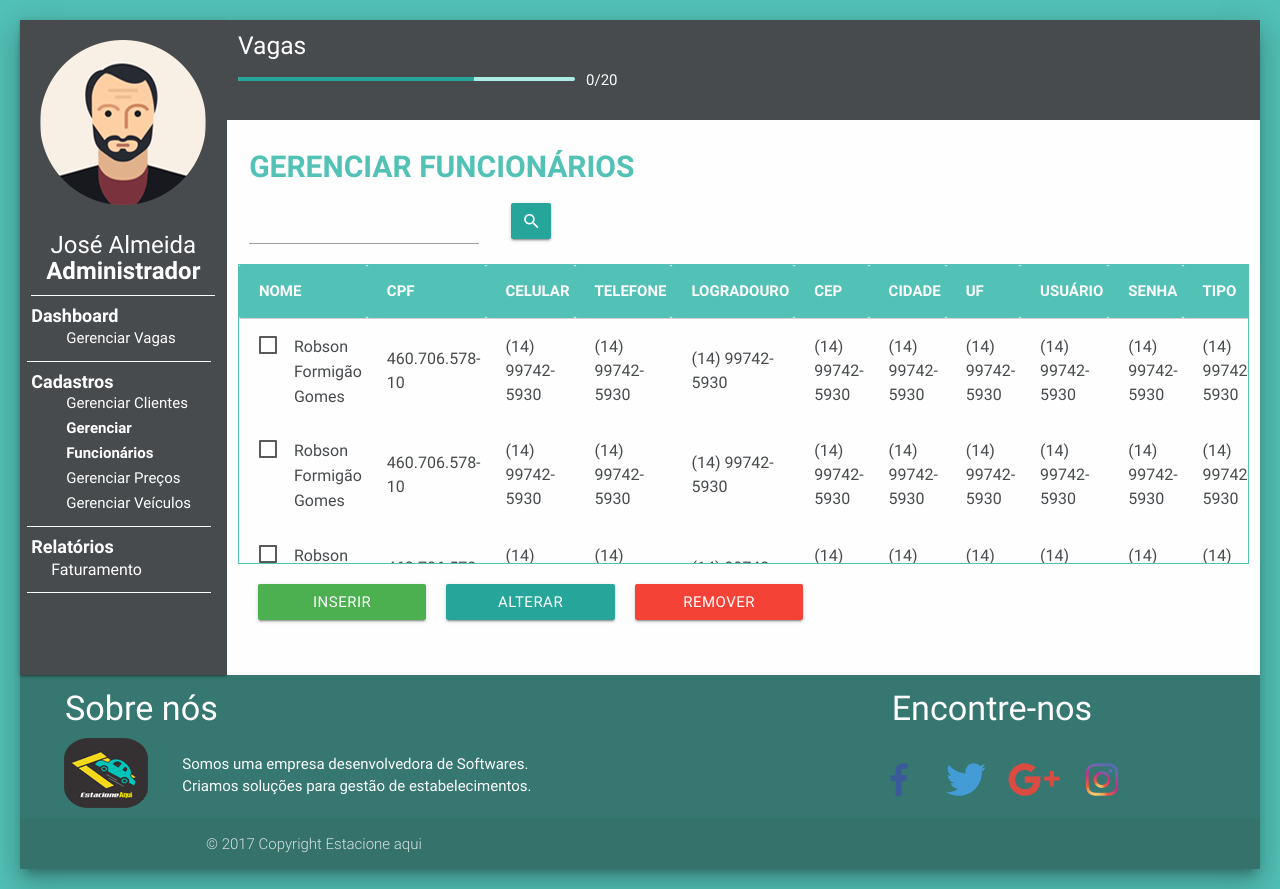
After one commit to RFormigao/estacione-aqui, a PHP site: page /visao/funcionario.html in a window 1280 px wide. The commit adds this page. Run offline with PHP 8.4, Linux system fonts and the light colour scheme; some libraries are stand-ins or nearby versions.

Commit message:
Criação das paginas Gerenciar cliente e funcionario

```diff
--- a/2 - desenvolvimento/css/sass/main.scss
+++ b/2 - desenvolvimento/css/sass/main.scss
@@ -61,6 +61,16 @@ $cor4: #ebd63a;
     margin-left: $px;
 }
 
+
+//Geral
+.titulos
+{
+    font-size: 30px;
+    text-transform: uppercase;
+    font-weight: bold;
+    color: $cor1;
+    margin: 30px 0 0 20px;
+}
 
 //login
 .bg-login
@@ -262,6 +272,74 @@ $cor4: #ebd63a;
 
             }
         }
+
+        //Clientes
+        .bg-cadastros
+        {
+            background: $cor3;
+            height: 555px;
+
+            .pesquisar
+            {
+                margin-top: 20px;
+                width: 4%;
+
+                @media #{$small-and-down} {
+                 width: 15%;
+              }
+            }
+
+            .auto
+            {
+                max-height: 300px;
+                max-width: 100%;
+                overflow-y: auto;
+                overflow-x: auto;
+                border: 1px solid $cor1;
+            }
+            .tabela {
+                color: $cor2;
+
+
+
+                label {
+                    color: $cor2;
+                    font-size: 16px;
+                }
+
+                thead
+                {
+                    background: $cor1;
+                    color: $cor3;
+                    text-transform: uppercase;
+
+                    th
+                    {
+                        padding-left: 20px;
+                    }
+                }
+
+                tbody
+                {
+
+                    td
+                    {
+                        padding-left: 20px;
+                    }
+                }
+            }
+
+            .btn
+            {
+                margin-top: 20px;
+                margin-left: 20px;
+
+                @media #{$small-and-down} {
+                    margin-top: 10px;
+                    margin-left: 0px;
+              }
+            }
+        }
     }
 
     .rodape
--- a/2 - desenvolvimento/lib/materialize/main.js
+++ b/2 - desenvolvimento/lib/materialize/main.js
@@ -23,7 +23,7 @@
       });
 
         $('.confirmar-liberar').click(function () {
-            vaga.css("background","#52c1b6");
+            vaga.css("background","#26a69a");
             vaga.html("Alocar");
             vaga.attr("href","#alocar");
             hora.css("visibility", "hidden");
--- /dev/null
+++ b/2 - desenvolvimento/visao/funcionario.html
@@ -0,0 +1,238 @@
+    <!DOCTYPE html>
+  <html>
+    <head>
+      <link href="http://fonts.googleapis.com/icon?family=Material+Icons" rel="stylesheet">
+      <link type="text/css" rel="stylesheet" href="../css/main.css"  media="screen,projection"/>
+      <meta name="viewport" content="width=device-width, initial-scale=1.0"/>
+      <meta charset="UTF-8">
+        <title>Home</title>
+    </head>
+
+    <body class="bg-home">
+
+        <div class="row">
+            <div class="z-depth-5">
+                <nav class="col l2 s12 menu">
+
+                    <div class="center-align">
+                        <img class="img-responsive" src="../img/perfil.png">
+                        <h1>José Almeida</h1>
+                        <h2>Administrador</h2>
+                    </div>
+
+                    <h3>Dashboard</h3>
+                    <ul class="itens-menu">
+                        <li><a href="index.html">Gerenciar Vagas</a></li>
+                    </ul>
+
+                    <h3>Cadastros</h3>
+                    <ul class="itens-menu">
+                        <li><a href="cliente.html">Gerenciar Clientes</a></li>
+                        <li  class="ativo"><a href="funcionario.html">Gerenciar Funcionários</a></li>
+                        <li><a href="#">Gerenciar Preços</a></li>
+                        <li><a href="#">Gerenciar Veículos</a></li>
+                    </ul>
+
+                    <h3>Relatórios</h3>
+                    <ul class="itens-menu">
+                        <li>Faturamento</li>
+                    </ul>
+                </nav>
+
+                <div class="col l10 s12 bg-main">
+                    <div class="row">
+                        <header class="col s12 cabecalho">
+                            <h5>Vagas</h5>
+                             <div class=" col l4 s10 progress">
+                                  <div class="determinate" style="width: 70%" ></div>
+                              </div>
+                            <div class="col s2">
+                                <span>0/20</span>
+                            </div>
+                        </header>
+                    </div>
+
+                    <div class="row">
+                        <main class="col s12 bg-cadastros">
+                            <div class="row">
+                                <h4 class="titulos col s12">Gerenciar Funcionários</h4>
+                                <div class="input-field col l3 s10">
+                                    <input id="pesquisar" type="text">
+                                </div>
+                                <a class="waves-effect waves-light btn col l1 pesquisar"><i class="material-icons center">search</i></a>
+                            </div>
+
+                            <div class="row">
+                                <div class="auto">
+                                    <table class="highlight responsive-table col s12 tabela">
+                                    <thead>
+                                        <tr>
+                                            <th>Nome</th>
+                                            <th>Cpf</th>
+                                            <th>Celular</th>
+                                            <th>Telefone</th>
+                                            <th>Logradouro</th>
+                                            <th>Cep</th>
+                                            <th>Cidade</th>
+                                            <th>UF</th>
+                                            <th>Usuário</th>
+                                            <th>Senha</th>
+                                            <th>Tipo</th>
+                                        </tr>
+                                    </thead>
+
+                                    <tbody>
+                                        <tr>
+                                            <td>
+                                                <input type="checkbox" id="id"/>
+                                                <label for="id">Robson Formigão Gomes</label>
+                                            </td>
+                                            <td><label for="id">460.706.578-10</label></td>
+                                            <td><label for="id">(14) 99742-5930 </label></td>
+                                            <td><label for="id">(14) 99742-5930 </label></td>
+                                            <td><label for="id">(14) 99742-5930 </label></td>
+                                            <td><label for="id">(14) 99742-5930 </label></td>
+                                            <td><label for="id">(14) 99742-5930 </label></td>
+                                            <td><label for="id">(14) 99742-5930 </label></td>
+                                            <td><label for="id">(14) 99742-5930 </label></td>
+                                            <td><label for="id">(14) 99742-5930 </label></td>
+                                            <td><label for="id">(14) 99742-5930 </label></td>
+                                        </tr>
+                                        <tr>
+                                          <td>
+                                                <input type="checkbox" id="id"/>
+                                                <label for="id">Robson Formigão Gomes</label>
+                                            </td>
+                                            <td><label for="id">460.706.578-10</label></td>
+                                            <td><label for="id">(14) 99742-5930 </label></td>
+                                            <td><label for="id">(14) 99742-5930 </label></td>
+                                            <td><label for="id">(14) 99742-5930 </label></td>
+                                            <td><label for="id">(14) 99742-5930 </label></td>
+                                            <td><label for="id">(14) 99742-5930 </label></td>
+                                            <td><label for="id">(14) 99742-5930 </label></td>
+                                            <td><label for="id">(14) 99742-5930 </label></td>
+                                            <td><label for="id">(14) 99742-5930 </label></td>
+                                            <td><label for="id">(14) 99742-5930 </label></td>
+                                        </tr>
+                                        <tr>
+                                            <td>
+                                                <input type="checkbox" id="id"/>
+                                                <label for="id">Robson Formigão Gomes</label>
+                                            </td>
+                                            <td><label for="id">460.706.578-10</label></td>
+                                            <td><label for="id">(14) 99742-5930 </label></td>
+                                            <td><label for="id">(14) 99742-5930 </label></td>
+                                            <td><label for="id">(14) 99742-5930 </label></td>
+                                            <td><label for="id">(14) 99742-5930 </label></td>
+                                            <td><label for="id">(14) 99742-5930 </label></td>
+                                            <td><label for="id">(14) 99742-5930 </label></td>
+                                            <td><label for="id">(14) 99742-5930 </label></td>
+                                            <td><label for="id">(14) 99742-5930 </label></td>
+                                            <td><label for="id">(14) 99742-5930 </label></td>
+                                        </tr>
+                                        <tr>
+                                            <td>
+                                                <input type="checkbox" id="id"/>
+                                                <label for="id">Robson Formigão Gomes</label>
+                                            </td>
+                                            <td><label for="id">460.706.578-10</label></td>
+                                            <td><label for="id">(14) 99742-5930 </label></td>
+                                            <td><label for="id">(14) 99742-5930 </label></td>
+                                            <td><label for="id">(14) 99742-5930 </label></td>
+                                            <td><label for="id">(14) 99742-5930 </label></td>
+                                            <td><label for="id">(14) 99742-5930 </label></td>
+                                            <td><label for="id">(14) 99742-5930 </label></td>
+                                            <td><label for="id">(14) 99742-5930 </label></td>
+                                            <td><label for="id">(14) 99742-5930 </label></td>
+                                            <td><label for="id">(14) 99742-5930 </label></td>
+                                        </tr>
+                                        <tr>
+                                            <td>
+                                                <input type="checkbox" id="id"/>
+                                                <label for="id">Robson Formigão Gomes</label>
+                                            </td>
+                                            <td><label for="id">460.706.578-10</label></td>
+                                            <td><label for="id">(14) 99742-5930 </label></td>
+                                            <td><label for="id">(14) 99742-5930 </label></td>
+                                            <td><label for="id">(14) 99742-5930 </label></td>
+                                            <td><label for="id">(14) 99742-5930 </label></td>
+                                            <td><label for="id">(14) 99742-5930 </label></td>
+                                            <td><label for="id">(14) 99742-5930 </label></td>
+                                            <td><label for="id">(14) 99742-5930 </label></td>
+                                            <td><label for="id">(14) 99742-5930 </label></td>
+                                            <td><label for="id">(14) 99742-5930 </label></td>
+                                        </tr>
+
+                                        <tr>
+                                           <td>
+                                                <input type="checkbox" id="id"/>
+                                                <label for="id">Robson Formigão Gomes</label>
+                                            </td>
+                                            <td><label for="id">460.706.578-10</label></td>
+                                            <td><label for="id">(14) 99742-5930 </label></td>
+                                            <td><label for="id">(14) 99742-5930 </label></td>
+                                            <td><label for="id">(14) 99742-5930 </label></td>
+                                            <td><label for="id">(14) 99742-5930 </label></td>
+                                            <td><label for="id">(14) 99742-5930 </label></td>
+                                            <td><label for="id">(14) 99742-5930 </label></td>
+                                            <td><label for="id">(14) 99742-5930 </label></td>
+                                            <td><label for="id">(14) 99742-5930 </label></td>
+                                            <td><label for="id">(14) 99742-5930 </label></td>
+                                        </tr>
+
+                                    </tbody>
+                                    </table>
+                                </div>
+
+                                <a class="waves-effect waves-light btn green alocar col s12 l2" href="#inserir">Inserir</a>
+                                <a class="waves-effect waves-light btn alocar col s12 l2" href="#alterar">Alterar</a>
+                                <a class="waves-effect waves-light btn red alocar col s12 l2" href="#remover">Remover</a>
+
+
+
+                            </div>
+                        </main>
+                    </div>
+
+                </div>
+
+                <footer class="page-footer rodape">
+                    <div class="row">
+
+                        <div class="col l8 s12 info-rodape">
+                            <h4>Sobre nós</h4>
+                            <div class="row">
+                                <div class="col s12 l2 center-align">
+                                    <img class="responsive-img" src="../img/mini-logo.png">
+                                </div>
+                                <div class="col s12 l10">
+                                    <p>Somos uma empresa desenvolvedora de Softwares.<br>Criamos soluções para gestão de estabelecimentos.</p>
+                                </div>
+                            </div>
+                        </div>
+
+                        <div class="col l4 s12 info-rodape">
+                            <h4>Encontre-nos</h4>
+                            <a href="facebook.com"><img class="rede" src="../img/facebook.png"></a>
+                            <a href="twitter.com"><img class="rede" src="../img/twitter.png"></a>
+                            <a href="google.com"><img class="rede" src="../img/google.png"></a>
+                            <a href="instagram.com"><img class="rede" src="../img/insta.png"></a>
+                        </div>
+
+                    </div>
+                    <div class="footer-copyright">
+                    <div class="container">
+                        © 2017 Copyright Estacione aqui
+                    </div>
+                    </div>
+                </footer>
+
+            </div>
+        </div>
+
+
+      <script type="text/javascript" src="https://code.jquery.com/jquery-2.1.1.min.js"></script>
+      <script type="text/javascript" src="../lib/materialize/materialize.min.js"></script>
+      <script type="text/javascript" src="../lib/materialize/main.js"></script>
+    </body>
+  </html>
```
Also changed, not shown: 2 - desenvolvimento/visao/cliente.html (added, +182 -0 lines), 2 - desenvolvimento/visao/index.html (+4 -4 lines), 2 - desenvolvimento/css/main.css.
